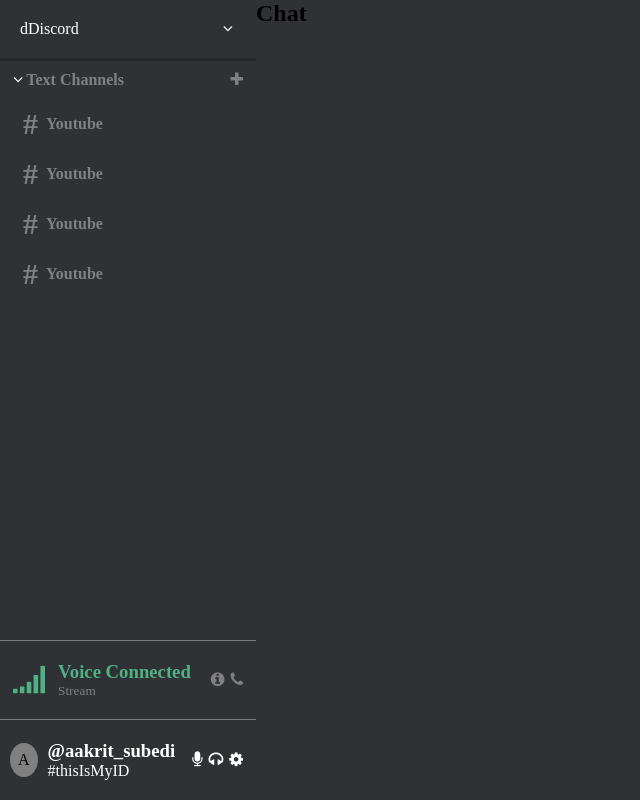
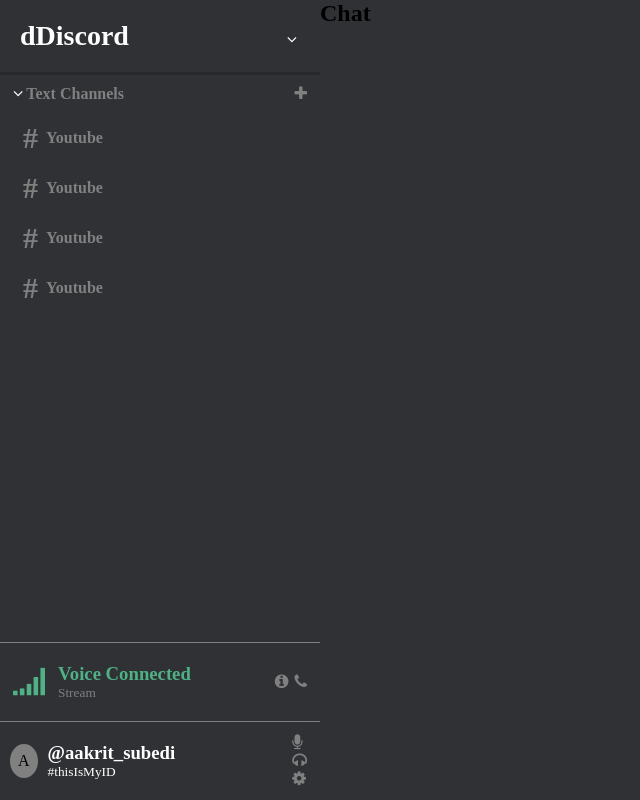
Before and after one commit to aakritsubedi/discord, a React (Create React App) app: page / in a window 1280 px wide. Shown: the whole page, without its empty margins (0-640 px from the left). Built offline with nearby package versions, Linux system fonts and the light colour scheme.

Commit message:
Minor CSS Fixes in Sidebar

```diff
--- a/src/Component/Sidebar/Sidebar.js
+++ b/src/Component/Sidebar/Sidebar.js
@@ -45,9 +45,9 @@ function Sidebar() {
           <p>#thisIsMyID</p>
         </div>
         <div className="sidebar-profileIcons">
-          <FaIcon icon="fa fa-microphone" color="#ffffff"/>
-          <FaIcon icon="fa fa-headphones" color="#ffffff"/>
-          <FaIcon icon="fa fa-cog" color="#ffffff"/>
+          <FaIcon icon="fa fa-microphone" color="#808080"/>
+          <FaIcon icon="fa fa-headphones" color="#808080"/>
+          <FaIcon icon="fa fa-cog" color="#808080"/>
         </div>
       </div>
     </div>
--- a/src/assets/css/Chat.css
+++ b/src/assets/css/Chat.css
@@ -1,5 +1,5 @@
 .chat-container {
-  flex: 0.8;
+  flex: 0.75;
   height: 100vh;
   display: flex;
   flex-direction: column;
--- a/src/assets/css/Sidebar.css
+++ b/src/assets/css/Sidebar.css
@@ -1,5 +1,5 @@
 .sidebar-container {
-  flex: 0.2;
+  flex: 0.25;
   height: 100vh;
   display: flex;
   flex-direction: column;
@@ -8,8 +8,10 @@
 .sidebar-title {
   padding: 20px;
   display: flex;
+  font-size: 28px;
   color:  #ffffff;
   align-items: center;
+  font-weight: bolder;
   background-color: #2f3135;
   justify-content: space-between;
   border-bottom: 3px solid #26282c;
@@ -95,6 +97,12 @@
   padding: 10px;
   color: #ffffff;
 }
+.sidebar-profileInfo > p {
+  font-size: smaller;
+}
 .sidebar-voiceIcons, .sidebar-profileIcons {
   display: flex;
 }
+.sidebar-profileIcons {
+  flex-direction: column;
+}
```
